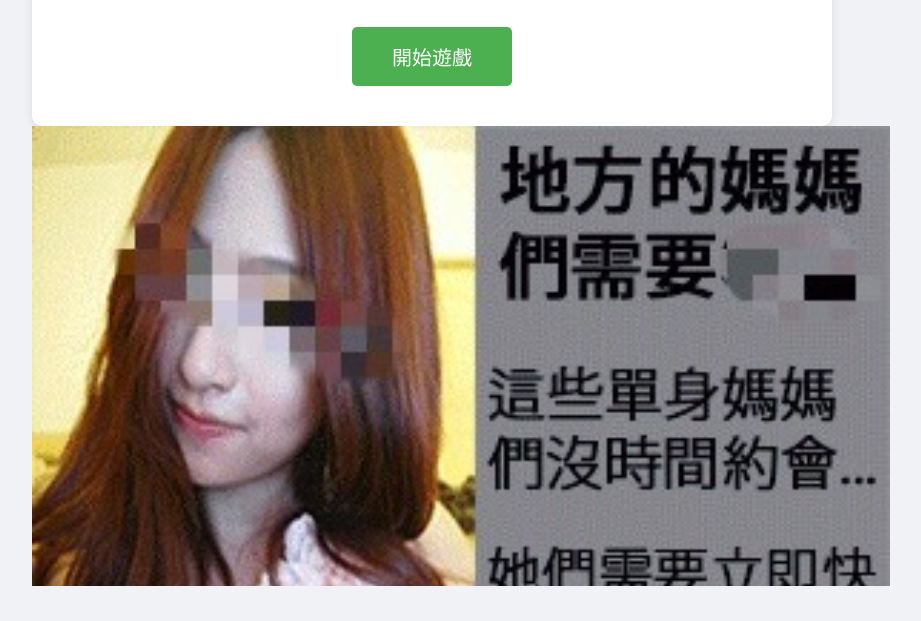
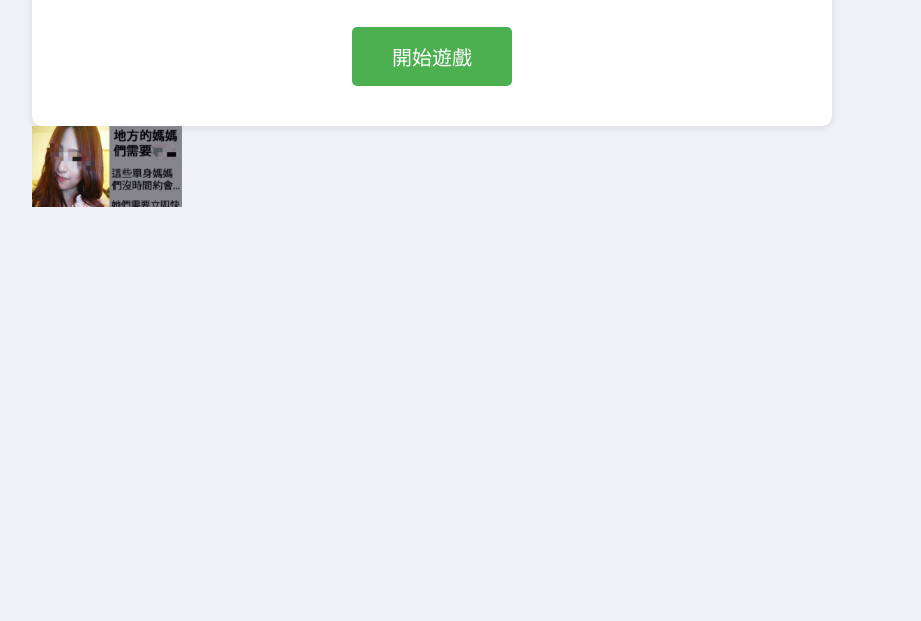
Before and after one commit to panda940927/lyric, a plain HTML site: page index.html in a window 1280 px wide. Shown: the part 179-800 px from the top of the page, without its empty margins (208-1129 px from the left). Drawn offline with Linux system fonts and the light colour scheme.

Commit message:
Your commit message

```diff
--- a/style.css
+++ b/style.css
@@ -127,3 +127,10 @@ body {
 .answer-input.incorrect {
   border-color: #dc3545;
 }
+
+img {
+  float: left; /* 讓圖片靠左對齊 */
+  margin-right: 15px; /* 圖片與右側內容的間距 */
+  max-width: 150px; /* 設定圖片的最大寬度 */
+  height: auto; /* 確保圖片按比例縮放 */
+}
```
